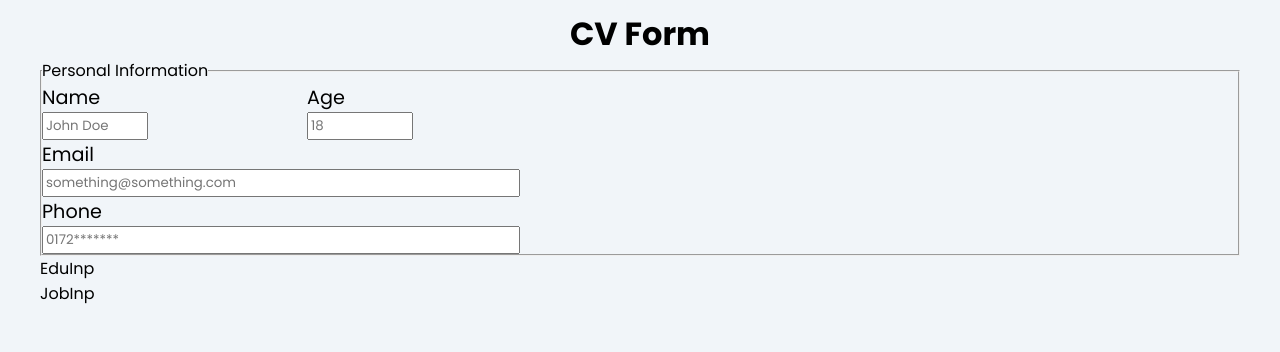
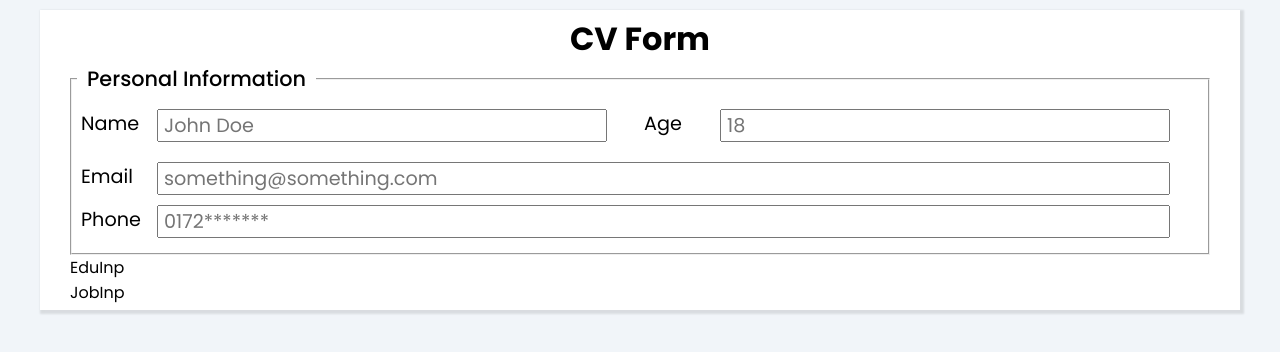
Before and after one commit to adnansyed101/CVCreator, a React (Vite) app: page / in a window 1280 px wide. Shown: the top 352 px of the page. Built offline with nearby package versions, Linux system fonts and the light colour scheme.

Commit message:
add more styling to inputs

```diff
--- a/src/index.css
+++ b/src/index.css
@@ -18,24 +18,48 @@ body {
 
 .form {
   margin-top: 10px;
-  display: flex;
-  flex-direction: column;
+  box-shadow: 2px 2px 2px 2px rgb(0, 0, 0, 0.1);
+  background-color: white;
+  padding: 5px 30px;
 }
 
 .form > h1 {
   text-align: center;
 }
 
+fieldset {
+  padding: 5px;
+}
+
+legend {
+  font-size: 1.3rem;
+  font-weight: 500;
+  padding: 0 10px;
+}
+
 label {
   font-size: 1.2rem;
+  width: 80px;
+  padding-left: 4px;
+  text-align: left;
 }
 
 input {
-  display: block;
-  width: 40%;
-  padding: 2px;
+  width: 90%;
+  font-size: 1.2rem;
+  padding: 0 5px;
+}
+
+.control {
+  display: flex;
+  margin: 10px 0;
 }
 
 .group {
-  display: flex;
+  display: grid;
+  grid-template-columns: repeat(2, 1fr);
 }
+
+.group > .control > input {
+  width: 80%;
+}
```
